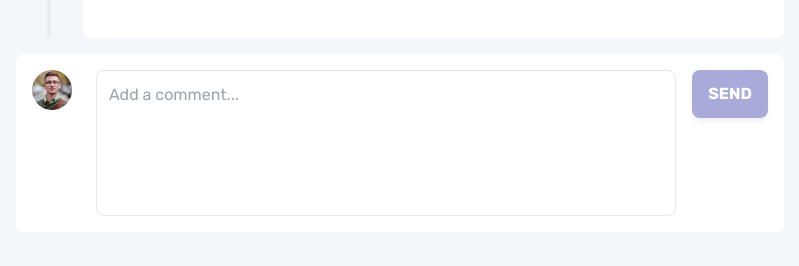
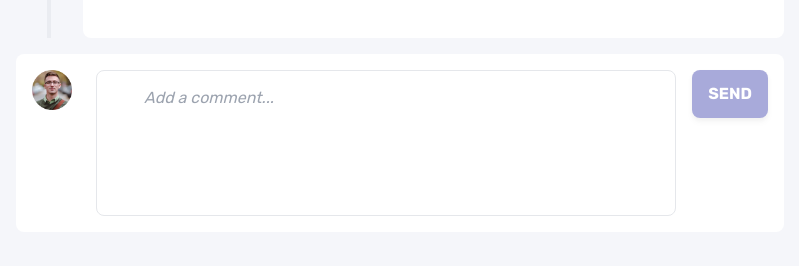
Before and after one commit to avatarfreak/interactive-comments-section, a Next.js app: page / in a window 1280 px wide. Shown: the part 1034-1300 px from the top of the page, without its empty margins (240-1039 px from the left). Built offline with nearby package versions, Linux system fonts and the light colour scheme.

Commit message:
focus state and floating label styles updated

```diff
--- a/components/CommentForm.tsx
+++ b/components/CommentForm.tsx
@@ -6,7 +6,9 @@ interface Props {
   content: string;
   user: string;
   handleSubmit: (t: string) => void;
-  setIsAction: React.Dispatch<React.SetStateAction<{ type: string; payload: boolean }>>;
+  setIsAction: React.Dispatch<
+    React.SetStateAction<{ type: string; payload: boolean }>
+  >;
   setParentId: React.Dispatch<React.SetStateAction<number>>;
 }
 
@@ -39,22 +41,40 @@ const CommentForm: React.FC<Props> = ({
     <div className=" grid mx-auto my-4 col-start-1 col-end-5 bg-clr-neutral-100 p-4 rounded-lg">
       <form
         onSubmit={onSubmit}
-        className="grid grid-cols-3 w-full gap-2 md:grid-cols-card md:gap-4"
+        className="relative grid grid-cols-3 w-full gap-2 md:grid-cols-card md:gap-4"
       >
-        <label htmlFor="text-area" className="sr-only">
-          Reply comments
-        </label>
         <textarea
           id="text-area"
           rows={5}
           cols={50}
           value={text}
+          autoComplete="off"
           placeholder={placeholder}
           onChange={(e) => setText(e.target.value)}
-          className="col-start-1 col-end-4 row-start-1 row-end-3 rounded-lg resize-none p-3 text-left text-clr-neutral-200 border  outline-none focus:ring-1 ring-clr-pri-100 md:cursor-pointer md:col-start-2 md:col-end-5 md:hover:border-clr-pri-300"
+          className="peer col-start-1 col-end-4 row-start-1 row-end-3 rounded-lg resize-none p-3 text-left text-clr-neutral-200 placeholder-transparent bg-transparent border  outline-none focus:ring-1 ring-clr-pri-100 md:cursor-pointer md:col-start-2 md:col-end-5 md:hover:border-clr-pri-300"
         />
+        <label
+          htmlFor="text-area"
+          className="absolute cursor-text  -top-2 left-6 md:left-28 text-gray-400 text-sm bg-clr-neutral-100 italic first-letter:uppercase
+          transition-all duration-200 ease-in
+          peer-placeholder-shown:top-4
+          peer-placeholder-shown:text-base
+          peer-focus:-top-2
+          peer-focus:text-sm
+          peer-focus:text-bg-gray-400
+          peer-focus:bg-clr-neutral-100
+
+
+        "
+        >
+          {placeholder}
+        </label>
+
         <picture className="block w-10 h-10 ">
-          <source srcSet={` images/avatars/image-${user}.webp `} type="image/webp" />
+          <source
+            srcSet={` images/avatars/image-${user}.webp `}
+            type="image/webp"
+          />
           <img
             src={` images/avatars/image-${user}.png `}
             alt={user}
@@ -63,7 +83,13 @@ const CommentForm: React.FC<Props> = ({
         </picture>
         <button
           disabled={isTextAreaDisabled}
-          className="inline-block col-start-3 col-end-4 row-start-3 row-end-3 justify-self-end px-4 bg-clr-pri-100 rounded-lg text-clr-neutral-100 font-bold uppercase drop-shadow-md disabled:opacity-50 disabled:cursor-not-allowed md:col-start-5 md:col-end-6 md:row-start-1 md:self-start md:py-3 md:hover:bg-clr-pri-300"
+          className="inline-block col-start-3 col-end-4 row-start-3 row-end-3 justify-self-end px-4 bg-clr-pri-100 rounded-lg text-clr-neutral-100 font-bold uppercase drop-shadow-md disabled:opacity-50 disabled:cursor-not-allowed
+          focus:outline-none
+          focus:ring
+          focus:ring-offset-2
+          focus:ring-clr-pri-100
+          focus:ring-opacity-75
+          md:col-start-5 md:col-end-6 md:row-start-1 md:self-start md:py-3 md:hover:bg-clr-pri-300"
         >
           {label}
         </button>
```
